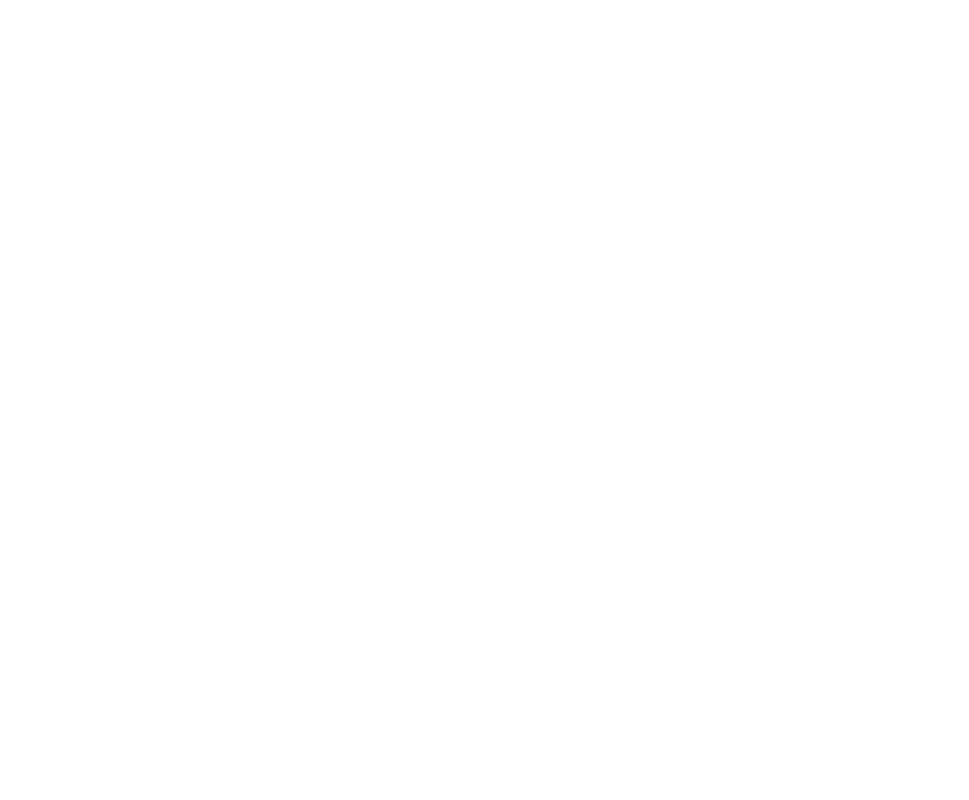
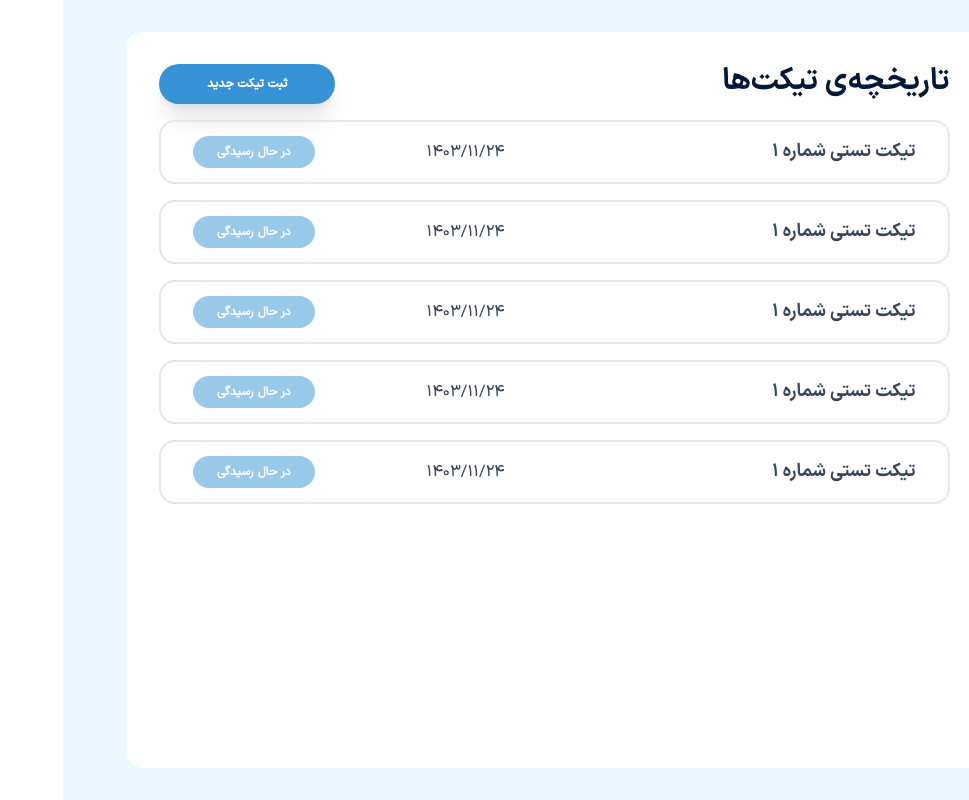
Before and after one commit to SAD-LakLak/Frontend, a React (Vite) app: page /tickets in a window 1280 px wide. Before the commit this address had no page. Shown: the whole page, without its empty margins (311-1280 px from the left). Built offline with nearby package versions, Linux system fonts and the light colour scheme.

Commit message:
feat: Add Tickets.tsx

```diff
--- a/src/App.tsx
+++ b/src/App.tsx
@@ -10,6 +10,7 @@
 import Packages from "./pages/Packages/Packages.tsx";
 import SinglePackage from "./pages/Packages/id/SinglePackage.tsx";
 import Dashboard from "./pages/Dashboard/Dashboad.tsx";
+import Tickets from "./pages/Tickets/Tickets.tsx";
 
 
 const App: React.FC = () => {
@@ -22,6 +23,7 @@
                     <Route path="/signUp" element={<SignUp/>}/>
                     <Route path="/resetPassword" element={<ResetPassword/>}/>
                     <Route path="/changePassword" element={<ChangePassword/>}/>
+                    <Route path="/tickets" element={<Tickets/>}/>
                     <Route path="/packages" element={<Packages/>}/>
                     <Route path="/packages/:id" element={<SinglePackage/>}/>
                     <Route
--- a/src/components/DashboardMenu.tsx
+++ b/src/components/DashboardMenu.tsx
@@ -1,9 +1,10 @@
 import React from "react";
 import {Button} from "@material-tailwind/react";
 import {Link, useNavigate} from "react-router-dom";
+import {useAuth} from "../context/AuthContext.tsx";
 
 function DashboardMenu() {
-
+    const auth = useAuth();
     const navigate = useNavigate()
 
     return (
@@ -16,18 +17,22 @@
                     navigate("/dashboard")
                 }} className="rounded-full w-[80%] bg-primary font-IRANSansXDemiBold">حساب کاربری</Button>
                 <Button onClick={() => {
-                    navigate("/products")
-                }} className="rounded-full w-[80%] bg-primary font-IRANSansXDemiBold">محصولات</Button>
+                    navigate("/packages")
+                }} className="rounded-full w-[80%] bg-primary font-IRANSansXDemiBold">پکیج‌ها</Button>
+                <Button disabled={true} onClick={() => {
+                    navigate("/products/createProduct")
+                }} className="rounded-full w-[80%] bg-primary font-IRANSansXDemiBold">سفارش‌ها</Button>
+                <Button disabled={true} onClick={() => {
+                    navigate("/orders")
+                }} className="rounded-full w-[80%] bg-primary font-IRANSansXDemiBold">تاریخچه پرداخت‌ها</Button>
                 <Button onClick={() => {
-                    navigate("/products/createProduct")
-                }} className="rounded-full w-[80%] bg-primary font-IRANSansXDemiBold">ایجاد محصول</Button>
-                <Button onClick={() => {
-                    navigate("/orders")
-                }} className="rounded-full w-[80%] bg-primary font-IRANSansXDemiBold">سفارشات</Button>
-                <Button disabled={true} onClick={() => {
-                    navigate("/contact")
+                    navigate("/tickets")
                 }} className="rounded-full w-[80%] bg-primary font-IRANSansXDemiBold">پشتیبانی</Button>
             </div>
+            <Button onClick={() => {
+                auth.logout()
+                navigate("/")
+            }} className="rounded-full w-[80%] bg-accent font-IRANSansXDemiBold">خروج از حساب کاربری</Button>
             <p className={"font-IRANSansXDemiBold text-xs mb-4"}>© LakLak 2024</p>
         </div>
 
--- a/src/index.css
+++ b/src/index.css
@@ -1,6 +1,19 @@
 @tailwind base;
 @tailwind components;
 @tailwind utilities;
+
+@layer utilities {
+    /* Hide scrollbar for Chrome, Safari and Opera */
+    .no-scrollbar::-webkit-scrollbar {
+        display: none;
+    }
+
+    /* Hide scrollbar for IE, Edge and Firefox */
+    .no-scrollbar {
+        -ms-overflow-style: none; /* IE and Edge */
+        scrollbar-width: none; /* Firefox */
+    }
+}
 
 body {
     font-family: "IRANSansXRegular";
@@ -9,6 +22,6 @@
     direction: rtl;
 }
 
-.debug{
+.debug {
     border: 2px solid red;
 }
--- /dev/null
+++ b/src/pages/Tickets/TicketRowCard.tsx
@@ -0,0 +1,22 @@
+import {Button} from "@material-tailwind/react";
+import React from "react";
+import {replaceEnglishDigits} from "../../utils/replacePersianNumbers.ts";
+
+type Props = {
+    state: string,
+    date: string,
+    title: string
+}
+
+export default function TicketRowCard(props: Props) {
+    return (
+        <div className={"flex border-gray-200 border-2 w-full h-16 rounded-2xl py-4 px-8 justify-between items-center"}>
+            <p className={"font-IRANSansXBold text-onBackground opacity-80 text-lg"}>{replaceEnglishDigits(props.title)}</p>
+            <div className={"flex gap-28"}>
+                <p className={"font-IRANSansXRegular flex items-center text-onBackground opacity-80"}>{replaceEnglishDigits(props.date)}</p>
+                <Button disabled={true}
+                        className={"bg-primary py-2 text-center flex items-center font-IRANSansXRegular rounded-2xl"}>{replaceEnglishDigits(props.state)}</Button>
+            </div>
+        </div>
+    )
+}
--- a/src/pages/Tickets/Tickets.tsx
+++ b/src/pages/Tickets/Tickets.tsx
@@ -1,4 +1,41 @@
-export default function Tickets() {
+import React, {useEffect, useState} from "react";
+import DashboardMenu from "../../components/DashboardMenu.tsx";
+import {useAuth} from "../../context/AuthContext.tsx";
+import axiosInstance from "../../constants/axiosConfig.ts";
+import {Button} from "@material-tailwind/react";
+import {useNavigate} from "react-router-dom";
+import TicketRowCard from "./TicketRowCard.tsx";
 
 
+export default function Tickets() {
+    const {accessToken, logout} = useAuth();
+
+    useEffect(() => {
+        console.log(accessToken)
+    }, []);
+
+    return (
+        <div className={"bg-primaryLight min-h-screens h-screen w-full py-8 px-16 flex gap-8"}>
+            {/*right part*/}
+            <DashboardMenu/>
+            {/*left part*/}
+            <div className={"flex w-4/5 flex-col gap-4 rounded-2xl bg-white py-8 px-8"}>
+                <div className={"flex justify-between"}>
+                    <p className={"font-IRANSansXBold text-3xl text-onBackground"}>تاریخچه‌ی تیکت‌ها</p>
+                    <Button className={"bg-primary font-IRANSansXMedium px-12 rounded-full shadow-xl"}>ثبت تیکت
+                        جدید</Button>
+                </div>
+
+                <div className={"flex flex-col w-full h-fit gap-4 overflow-y-scroll no-scrollbar"}>
+                    <TicketRowCard state={"در حال رسیدگی"} date={"1403/11/24"} title={"تیکت تستی شماره 1"}/>
+                    <TicketRowCard state={"در حال رسیدگی"} date={"1403/11/24"} title={"تیکت تستی شماره 1"}/>
+                    <TicketRowCard state={"در حال رسیدگی"} date={"1403/11/24"} title={"تیکت تستی شماره 1"}/>
+                    <TicketRowCard state={"در حال رسیدگی"} date={"1403/11/24"} title={"تیکت تستی شماره 1"}/>
+                    <TicketRowCard state={"در حال رسیدگی"} date={"1403/11/24"} title={"تیکت تستی شماره 1"}/>
+                </div>
+
+            </div>
+        </div>
+    );
+
 }
```
